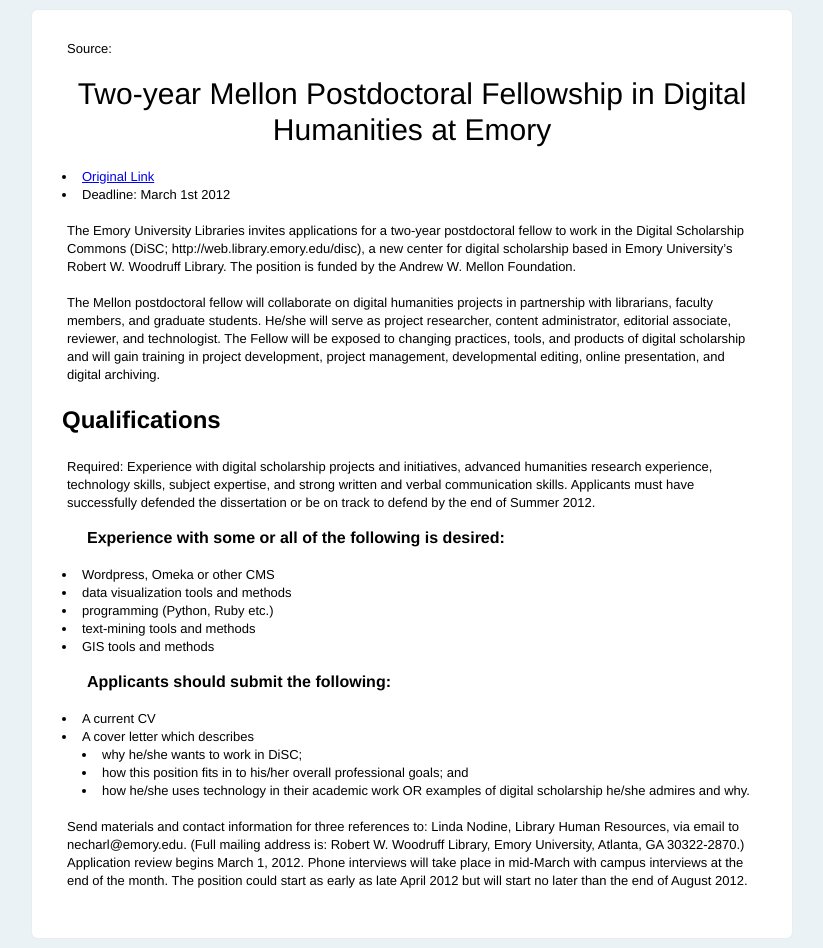
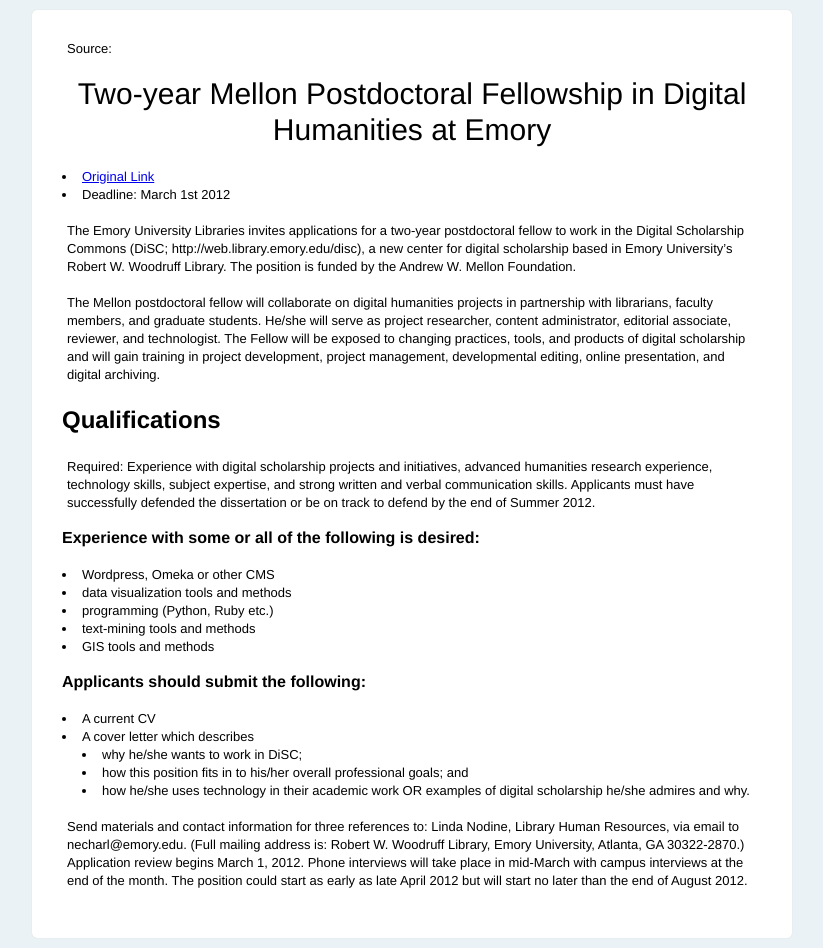
Before and after one commit to lofhm/DH-Job-Archive, a Jekyll site: the page built from _posts/2012-02-20-Emory-Mellon-Postdoctoral-Fellow.markdown, in a window 1280 px wide. Shown: the whole page, without its empty margins (228-1051 px from the left). Built offline with Jekyll 4.4.1, drawn with Linux system fonts in a browser that asks for light colours.

Commit message:
that left padding made shit ugly

```diff
--- a/css/base.css
+++ b/css/base.css
@@ -59,7 +59,7 @@
   font-size: 1em;
   line-height: 1em;
   margin-bottom: 18px;
-  padding-left: 25px;
+/*  padding-left: 25px;*/
   font-weight: bold;
   margin: 0; }
 
```
